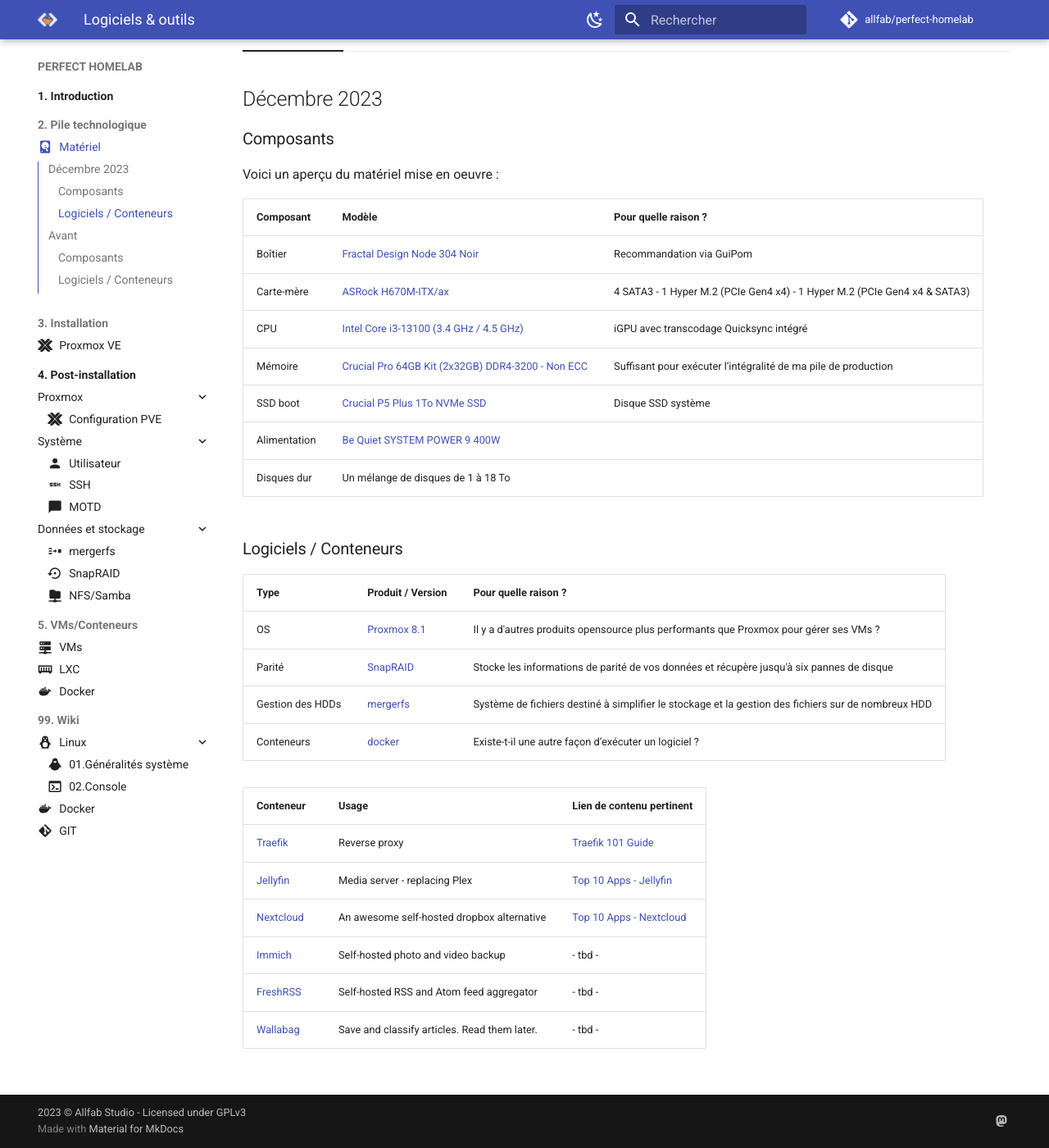
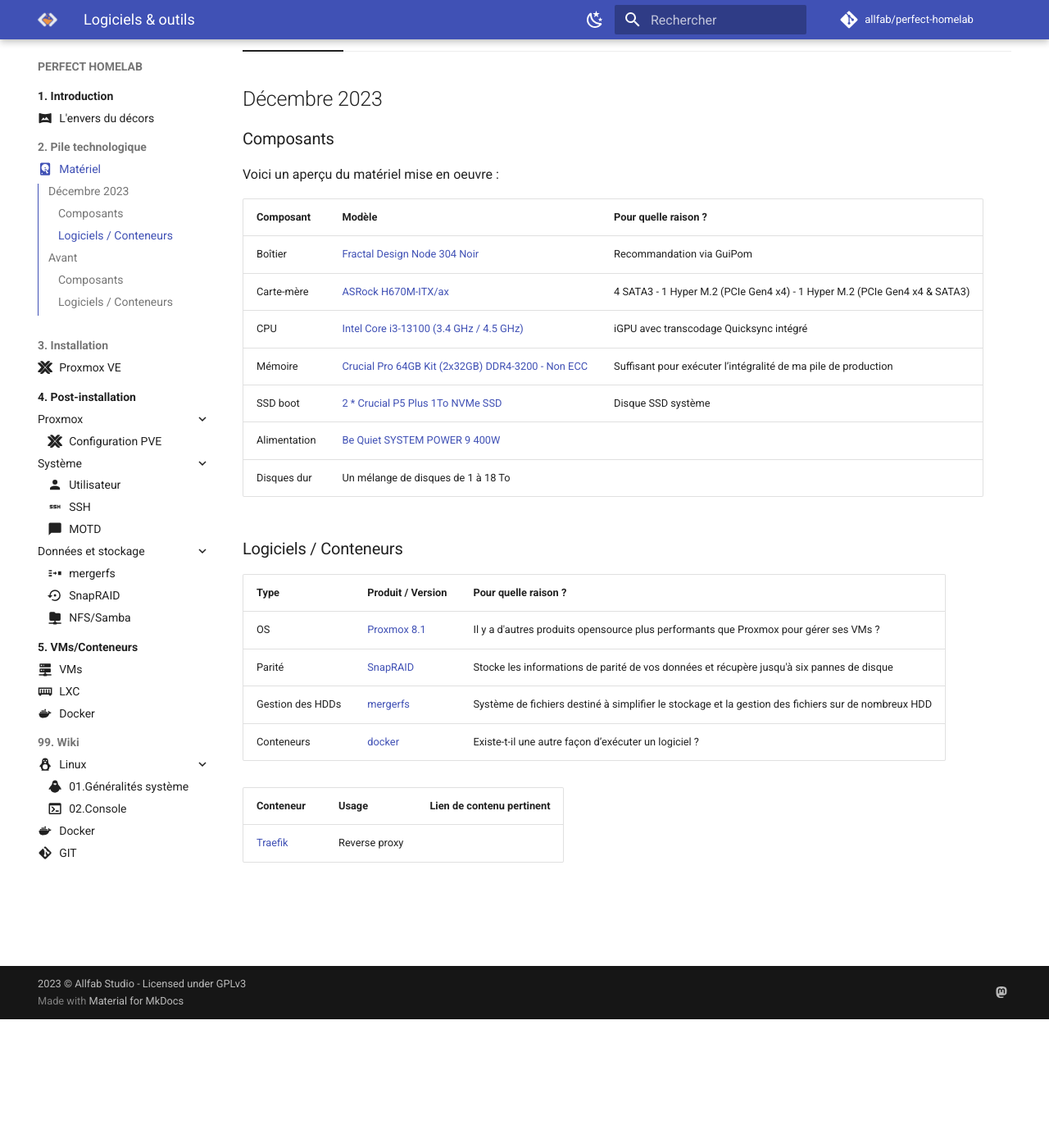
Before and after one commit to allfab/perfect-homelab, an MkDocs documentation site: the page built from docs/tech-stack/hardware.md, in a window 1280 px wide and 1400 px high, scrolled down 157 px. Shown: the whole window at 82% size. Built offline with MkDocs 1.6.1 and Material for MkDocs 9.7.7, drawn with Linux system fonts in a browser that asks for light colours; some web fonts are replaced; comment, search, counter and statistics services are not loaded.

Commit message:
UPDATE navigation tree

```diff
--- a/docs/tech-stack/hardware.md
+++ b/docs/tech-stack/hardware.md
@@ -19,7 +19,7 @@
     | Carte-mère   | [ASRock H670M-ITX/ax](https://www.asrock.com/mb/Intel/H670M-ITXax/index.asp)           | 4 SATA3 - 1 Hyper M.2 (PCIe Gen4 x4) - 1 Hyper M.2 (PCIe Gen4 x4 & SATA3)                      |
     | CPU          | [Intel Core i3-13100 (3.4 GHz / 4.5 GHz) ](https://www.ldlc.com/fiche/PB00536091.html) | iGPU avec transcodage Quicksync intégré                                                        |
     | Mémoire      | [Crucial Pro 64GB Kit (2x32GB) DDR4-3200 - Non ECC](https://www.crucial.fr/memory/DDR4/CP2K32G4DFRA32A)| Suffisant pour exécuter l’intégralité de ma pile de production                 |
-    | SSD boot     | [Crucial P5 Plus 1To NVMe SSD](https://amzn.eu/d/8PFIjH0)                              | Disque SSD système                                                                             |
+    | SSD boot     | [2 * Crucial P5 Plus 1To NVMe SSD](https://amzn.eu/d/8PFIjH0)                              | Disque SSD système                                                                             |
     | Alimentation | [Be Quiet SYSTEM POWER 9 400W](https://www.bequiet.com/fr/powersupply/1281)            |                                                                                                |
     | Disques dur  | Un mélange de disques de 1 à 18 To                                                     |                                                                                                |
 
@@ -35,12 +35,7 @@
 
     | Conteneur                                        | Usage                                    | Lien de contenu pertinent                                         |
     | ------------------------------------------------ | ------------------------------------------ | ---------------------------------------------------------------- |
-    | [Traefik](https://traefik.io/)                   | Reverse proxy                              | [Traefik 101 Guide](../04-day-two/remote-access/traefik101.md)              |
-    | [Jellyfin](https://jellyfin.org/)                | Media server - replacing Plex              | [Top 10 Apps - Jellyfin](../04-day-two/top10apps.md#1-jellyfin)             |
-    | [Nextcloud](https://nextcloud.com/)              | An awesome self-hosted dropbox alternative | [Top 10 Apps - Nextcloud](../04-day-two/top10apps.md#2-nextcloud)        |
-    | [Immich](https://github.com/immich-app/immich)   | Self-hosted photo and video backup         | - tbd -   |
-    | [FreshRSS](https://freshrss.org/index.html)      | Self-hosted RSS and Atom feed aggregator   | - tbd -   |
-    | [Wallabag](https://wallabag.org/)                | Save and classify articles. Read them later.   | - tbd -   |
+    | [Traefik](https://traefik.io/)                   | Reverse proxy                              |             |
 
 
 === "Avant"
@@ -66,9 +61,4 @@
 
     | Conteneur                                        | Usage                                    | Lien de contenu pertinent                                         |
     | ------------------------------------------------ | ------------------------------------------ | ---------------------------------------------------------------- |
-    | [Traefik](https://traefik.io/)                   | Reverse proxy                              | [Traefik 101 Guide](../04-day-two/remote-access/traefik101.md)              |
-    | [Jellyfin](https://jellyfin.org/)                | Media server - replacing Plex              | [Top 10 Apps - Jellyfin](../04-day-two/top10apps.md#1-jellyfin)             |
-    | [Nextcloud](https://nextcloud.com/)              | An awesome self-hosted dropbox alternative | [Top 10 Apps - Nextcloud](../04-day-two/top10apps.md#2-nextcloud)        |
-    | [Immich](https://github.com/immich-app/immich)   | Self-hosted photo and video backup         | - tbd -   |
-    | [FreshRSS](https://freshrss.org/index.html)      | Self-hosted RSS and Atom feed aggregator   | - tbd -   |
-    | [Wallabag](https://wallabag.org/)                | Save and classify articles. Read them later.   | - tbd -   |
+    | [Swag](https://docs.linuxserver.io/general/swag/)| Reverse proxy                              |           |
--- a/mkdocs.yml
+++ b/mkdocs.yml
@@ -86,7 +86,8 @@
 
 nav:
   - 1. Introduction:
-    - Bienvenue sur PERFECT HOMELAB: "index.md"
+    - "index.md"
+    - L'envers du décors: "overview.md"
   - 2. Pile technologique:
     - Matériel: "tech-stack/hardware.md"
   - 3. Installation:
@@ -104,6 +105,7 @@
         - SnapRAID: "post-install/data-storage/snapraid.md"
         - NFS/Samba: "post-install/data-storage/nfs-samba.md"
   - 5. VMs/Conteneurs:
+    - "services/index.md"
     - VMs: "services/vm.md"
     - LXC: "services/lxc.md"
     - Docker: "services/docker.md"
```
Also changed, not shown: docs/index.md (+4 -45 lines), docs/installation/proxmox.md (+1 -1 lines), docs/overview.md (added, +68 -0 lines), docs/services/index.md (added, +8 -0 lines).
